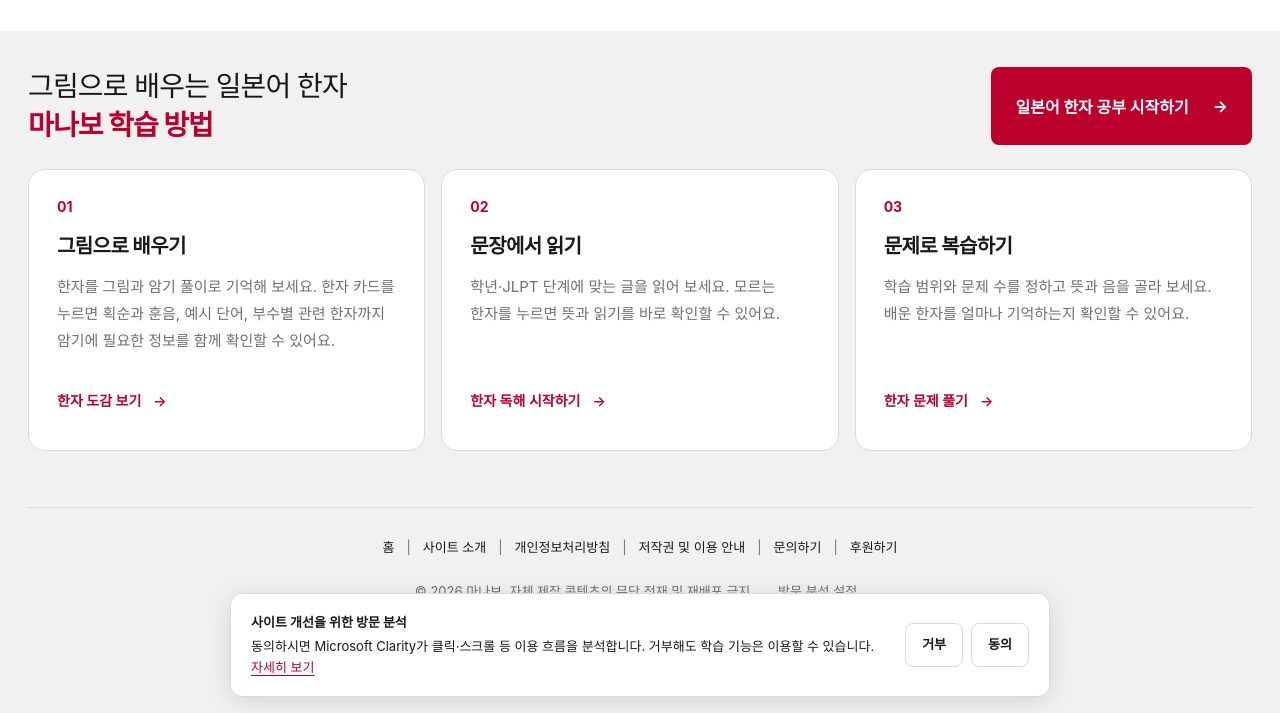
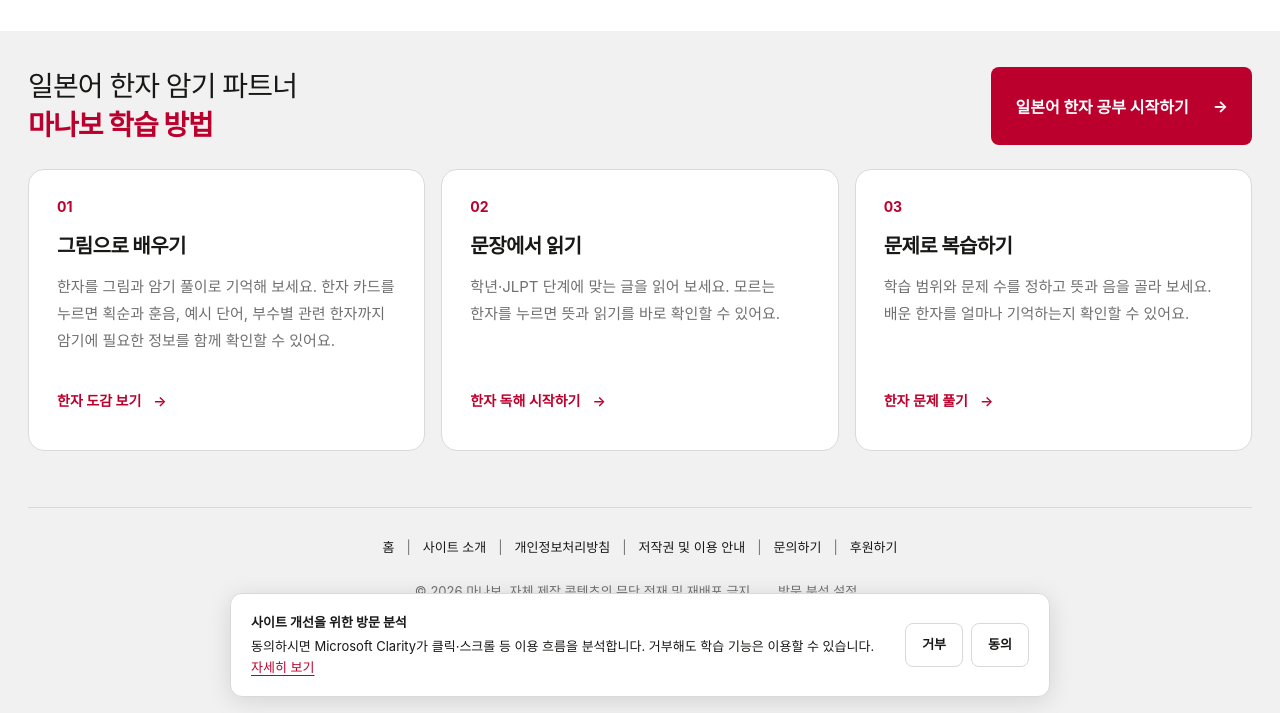
Before and after one commit to shin-kaku/manabo, a website built with Vite: page index.html in a window 1280 px wide. Shown: the part 87-800 px from the top of the page. Built offline with nearby package versions, Linux system fonts and the light colour scheme.

Commit message:
안내 가이드 수정 4

```diff
--- a/index.html
+++ b/index.html
@@ -64,7 +64,7 @@
         <section class="home-guide" aria-labelledby="guide-title">
           <div class="home-guide-header">
             <div class="home-guide-copy">
-              <h1 id="guide-title">그림으로 배우는 일본어 한자<br /><strong class="home-guide-highlight">마나보 학습 방법</strong></h1>
+              <h1 id="guide-title">일본어 한자 암기 파트너<br /><strong class="home-guide-highlight">마나보 학습 방법</strong></h1>
             </div>
           </div>
           <ol class="home-steps">
```
